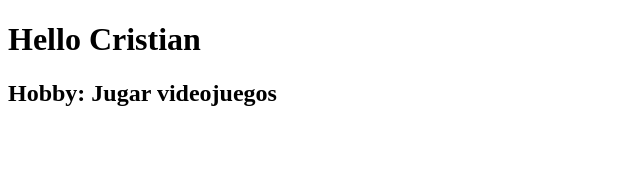
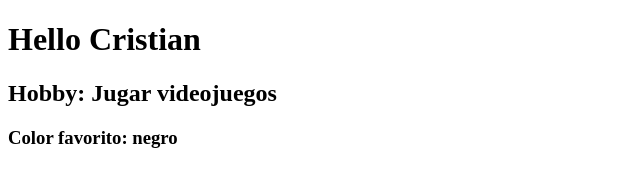
Before and after one commit to KittyCOCP/ch58mi-primer-repo, a plain HTML site: page index.html in a window 1280 px wide. Shown: the whole page, without its empty margins (0-640 px from the left). Drawn offline with Linux system fonts and the light colour scheme.

Commit message:
chore: se añadio color favorito

```diff
--- a/index.html
+++ b/index.html
@@ -8,5 +8,6 @@
 <body>
     <h1>Hello Cristian</h1>
     <h2>Hobby: Jugar videojuegos</h2>
+    <h3>Color favorito: negro<h3>
 </body>
 </html>
```
